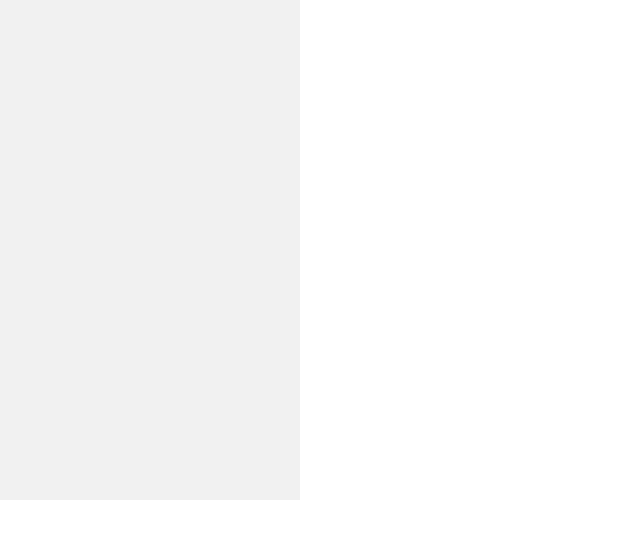
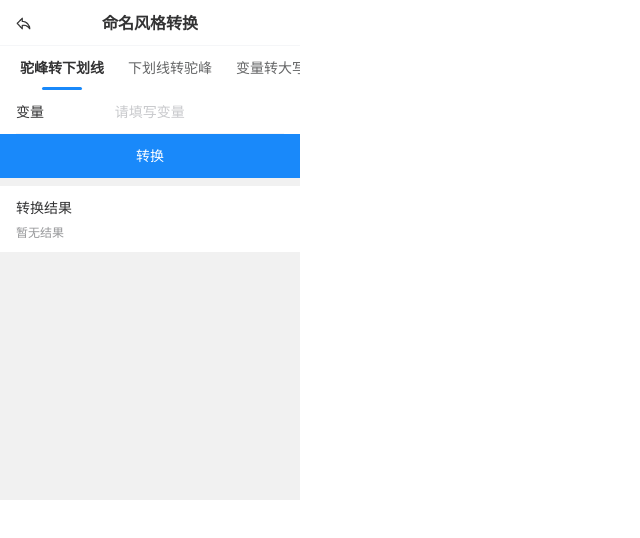
Before and after one commit to yyyz1011/leaf_tool_chrome_extensions, a Vue app: page /#/format-naming-convertor in a window 1280 px wide. Before the commit this address had no page. Shown: the top 538 px of the page, without its empty margins (0-640 px from the left). Built offline with nearby package versions, Linux system fonts and the light colour scheme.

Commit message:
feat: 更新字符串功能

```diff
--- /dev/null
+++ b/src/components/basic/ToolTabList.vue
@@ -0,0 +1,41 @@
+<script setup lang="ts">
+import { ref, watchEffect } from 'vue';
+import { Tab, Tabs } from 'vant';
+
+const props = defineProps({
+  list: {
+    type: Array,
+    default: () => []
+  },
+  modelValue: {
+    type: String,
+    default: ''
+  }
+});
+const emits = defineEmits(['update:modelValue']);
+
+const active = ref(props.modelValue);
+const tabList = ref<any>(props.list);
+
+watchEffect(() => {
+  active.value = props.modelValue;
+});
+
+function handleChangeTab(key: string) {
+  active.value = key;
+  emits('update:modelValue', key);
+}
+</script>
+
+<template>
+  <div class="tool-tab-list">
+    <Tabs v-model="active" sticky :ellipsis="false" @change="handleChangeTab">
+      <Tab
+        v-for="item in tabList"
+        :key="item.key"
+        :name="item.key"
+        :title="item.label"
+      ></Tab>
+    </Tabs>
+  </div>
+</template>
--- a/src/router/index.ts
+++ b/src/router/index.ts
@@ -22,6 +22,11 @@ const routes: RouteItem[] = [
     name: 'overview-sub',
     component: () => import('@/views/overview/OverviewSub.vue')
   },
+  {
+    path: '/format-naming-convertor',
+    name: 'naming-convertor',
+    component: () => import('@/views/format/FormatNamingConvertor.vue')
+  },
   // 以下路由废弃
   {
     path: '/tool-format-time',
--- /dev/null
+++ b/src/views/format/FormatNamingConvertor.vue
@@ -0,0 +1,57 @@
+<script setup lang="ts">
+import { ref, computed } from 'vue';
+import Header from '@/components/basic/Header.vue';
+import ToolTabList from '@/components/basic/ToolTabList.vue';
+import FormatTransform from '@/components/tool/FormatTransform.vue';
+import {
+  formatHump2Underline,
+  formatUnderLine2Hump,
+  formatStr2UpperCase,
+  formatStr2LowerCase
+} from '@/utils/format';
+
+const list = [
+  {
+    key: 'hump2Underline',
+    label: '驼峰转下划线'
+  },
+  {
+    key: 'underline2Hump',
+    label: '下划线转驼峰'
+  },
+  {
+    key: 'str2UpperCase',
+    label: '变量转大写'
+  },
+  {
+    key: 'str2LowerCase',
+    label: '变量转小写'
+  }
+];
+
+const active = ref(list[0].key);
+
+function transformFunc(str: string) {
+  switch (active.value) {
+    case 'hump2Underline':
+      return formatHump2Underline(str);
+    case 'underline2Hump':
+      return formatUnderLine2Hump(str);
+    case 'str2UpperCase':
+      return formatStr2UpperCase(str);
+    case 'str2LowerCase':
+      return formatStr2LowerCase(str);
+    default:
+      return str;
+  }
+}
+</script>
+
+<template>
+  <Header title="命名风格转换" back="overview-sub"></Header>
+  <ToolTabList v-model="active" :list="list"></ToolTabList>
+  <FormatTransform
+    title="变量"
+    :transform-func="transformFunc"
+  ></FormatTransform>
+</template>
--- a/src/views/overview/OverviewSub.vue
+++ b/src/views/overview/OverviewSub.vue
@@ -1,7 +1,6 @@
 <script setup lang="ts">
 import { computed } from 'vue';
 import { useRoute, useRouter } from 'vue-router';
-import { showFailToast } from 'vant';
 import { toolList, STORAGE_KEY } from '@/consts/overview';
 import Header from '@/components/basic/Header.vue';
 import type { ToolChildrenItem } from '@/consts/overview';
@@ -21,7 +20,6 @@ const curSubToolList = computed(() => {
   const collectStorageList = JSON.parse(
     localStorage.getItem(STORAGE_KEY) ?? '[]'
   );
-  console.log(collectStorageList, curOverviewInfo.value?.children);
   curOverviewInfo.value?.children.forEach((item: any) => {
     if (collectStorageList.find((key: string) => key === item.key)) {
       collectItem.push(item);
@@ -33,8 +31,6 @@ const curSubToolList = computed(() => {
 });
 
 function linkFunc(val: any) {
-  showFailToast('功能开发中，敬请期待');
-  return;
   router.push({
     name: val.to
   });
--- a/src/views/tool/FormatTime.vue
+++ b/src/views/tool/FormatTime.vue
@@ -1,5 +1,4 @@
 <script setup lang="ts">
-import Header from '@/components/basic/Header.vue';
 import {
   CellGroup,
   Cell,
@@ -14,6 +13,7 @@ import {
 } from 'vant';
 import dayjs from 'dayjs';
 import { ref, onUnmounted, onMounted } from 'vue';
+import Header from '@/components/basic/Header.vue';
 import { handleCopy } from '../../utils/copy';
 
 const timer = ref<any>(null);
@@ -76,9 +76,7 @@ function handleConfirmTime(val: any) {
 }
 
 function handleChangeToTime(val: any) {
-  console.log(formDate.value, formTime.value, val);
   const dateText = `${formDate.value.join('-')} ${formTime.value.join(':')}`;
-  console.log(dateText);
   if (val.formIsUnix === '1') {
     formRes.value = dayjs(dateText).unix().toString();
   } else {
--- a/src/views/tool/FormatTimeUnix.vue
+++ b/src/views/tool/FormatTimeUnix.vue
@@ -1,8 +1,8 @@
 <script setup lang="ts">
-import Header from '@/components/basic/Header.vue';
 import { CellGroup, Cell, Form, Field, Radio, RadioGroup, Button } from 'vant';
 import dayjs from 'dayjs';
 import { ref, onUnmounted, onMounted, watch } from 'vue';
+import Header from '@/components/basic/Header.vue';
 import { handleCopy } from '../../utils/copy';
 
 const timer = ref<any>(null);
@@ -26,7 +26,6 @@ onUnmounted(() => {
 });
 
 function handleChangeToTime(val: any) {
-  console.log(val.formTime);
   if (val.formIsUnix === '1') {
     formRes.value = dayjs(Number(val.formTime) * 1000).format(
       'YYYY-MM-DD HH:mm:ss'
--- a/vite.config.ts
+++ b/vite.config.ts
@@ -70,6 +70,7 @@ export default ({ mode, command }) => {
             './src/views/overview/Overview.vue',
             './src/views/overview/OverviewSearch.vue',
             './src/views/overview/OverviewSub.vue',
+            './src/views/format/FormatNamingConvertor.vue',
             //
             './src/views/tool/FormatTime.vue',
             './src/views/tool/FormatTimeUnix.vue',
```
